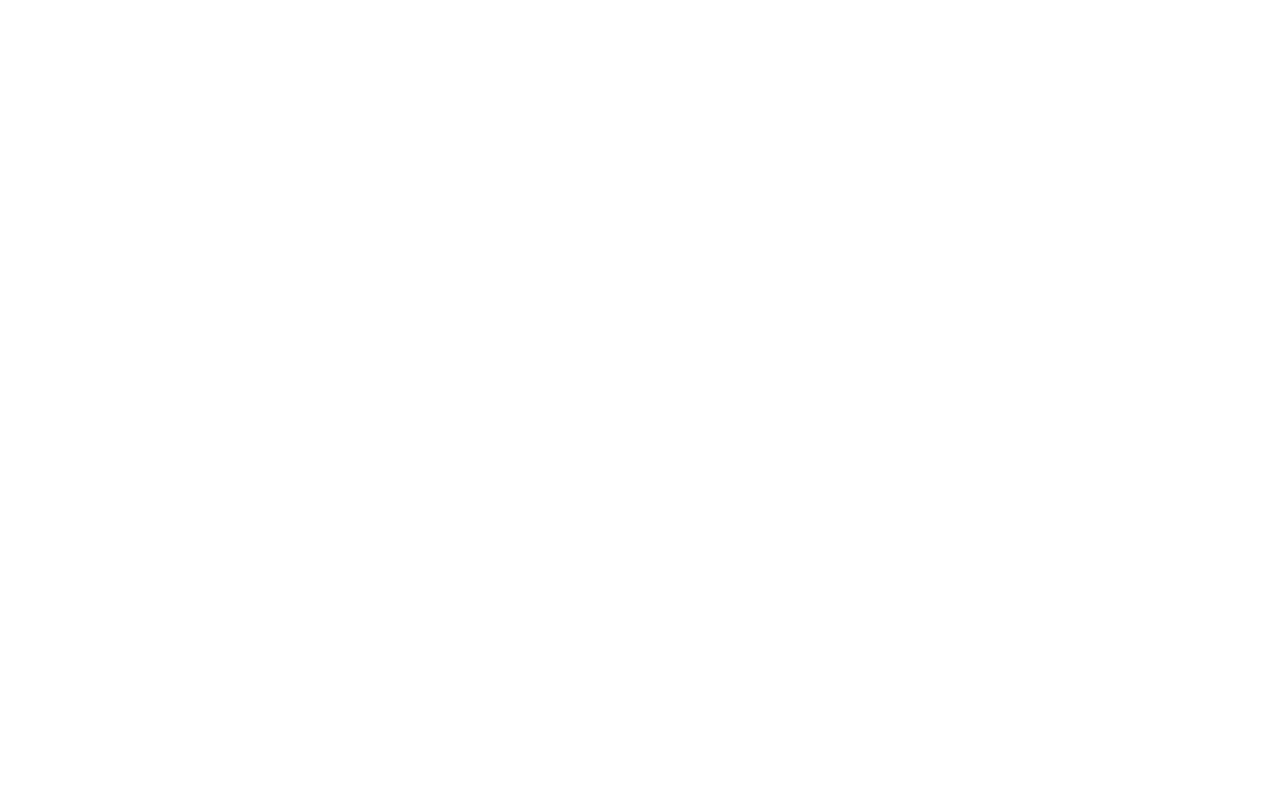
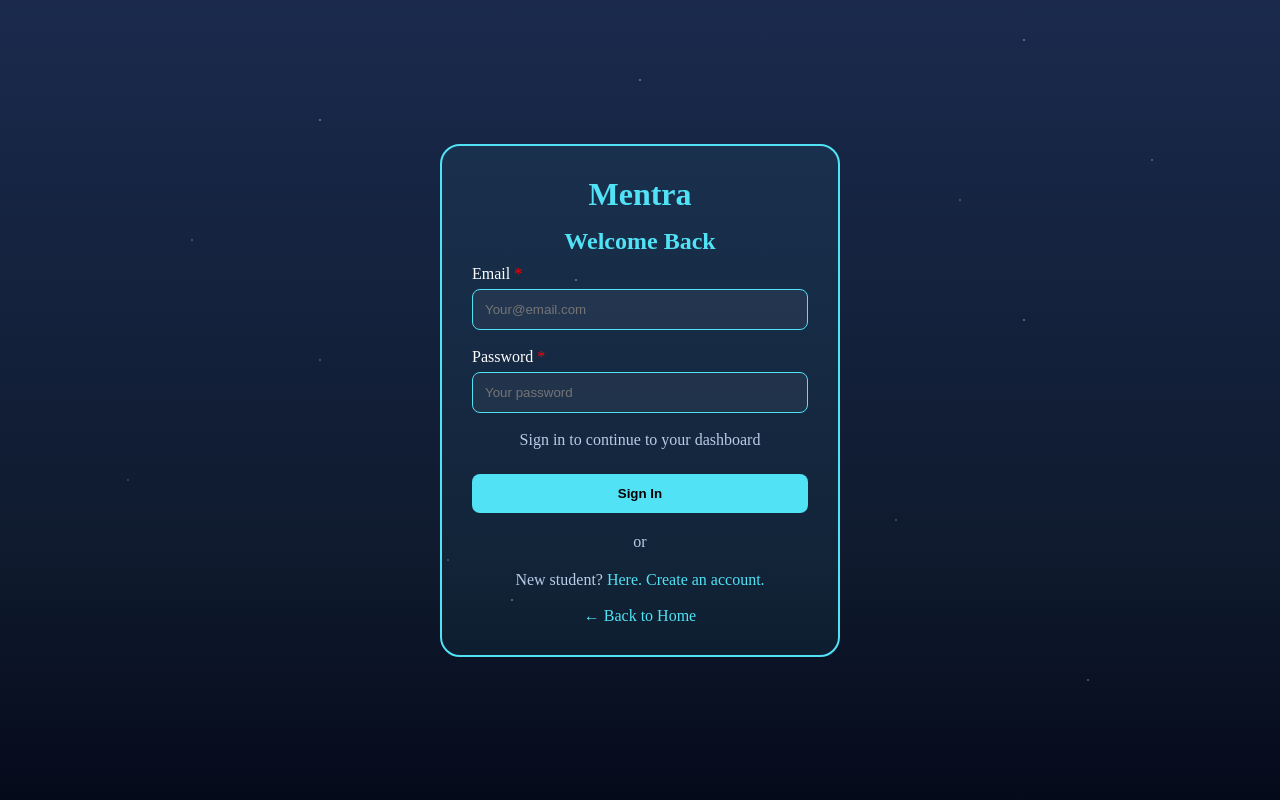
Before and after one commit to AnupWagla/Mentra, a PHP site: page /account/login.php in a window 1280 px wide. Before the commit the page is empty. Run offline with PHP 8.4, Linux system fonts and the light colour scheme.

Commit message:
Update login and index pages

```diff
--- /dev/null
+++ b/account/login.css
@@ -0,0 +1,95 @@
+/* Login Page */
+
+body{
+    display:flex;
+    justify-content:center;
+    align-items:center;
+}
+
+.loginsection{
+    width:400px;
+    background:rgba(81, 226, 245, 0.05);
+    border:2px solid #51e2f5;
+    border-radius:20px;
+    padding:30px;
+}
+
+.login-logo{
+    display:block;
+    text-align:center;
+    text-decoration:none;
+    font-size:32px;
+    font-weight:bold;
+    color:#51e2f5;
+    margin-bottom:15px;
+}
+
+.login-title{
+    text-align:center;
+    color:#51e2f5;
+    margin-bottom:10px;
+}
+.Info{
+    text-align:center;
+    color:#b8cde8;
+    margin-bottom:25px;
+}
+
+.form-group{
+    margin-bottom:18px;
+
+}
+
+.form-label{
+    display:block;
+    margin-bottom:6px;
+    color:white;
+}
+
+.required{
+    color:red;
+}
+
+.form-control{
+    width:100%;
+    padding:12px;
+    border:1px solid #51e2f5;
+    border-radius:8px;
+    background:rgba(255,255,255,0.05);
+    color:white;
+}
+
+.form-control:focus{
+    outline:none;
+    box-shadow:0 0 10px #51e2f5;
+}
+
+.btn-login{
+    width:100%;
+    padding:12px;
+    border:none;
+    border-radius:8px;
+    background:#51e2f5;
+    color:black;
+    font-weight:bold;
+    cursor:pointer;
+    transition:.3s;
+}
+
+.btn-login:hover{
+    box-shadow:0 0 15px #51e2f5;
+}
+
+.Option{
+    text-align:center;
+    margin:20px 0;
+}
+.login-footer{
+    text-align:center;
+    margin-top:20px;
+}
+
+.login-footer a{
+    color:#51e2f5;
+    text-decoration:none;
+}
--- a/account/login.php
+++ b/account/login.php
@@ -4,8 +4,61 @@
     <meta charset="UTF-8">
     <meta name="viewport" content="width=device-width, initial-scale=1.0">
     <title>Login</title>
+<link rel="stylesheet" href="../style.css">
+<link rel="stylesheet" href="login.css">
 </head>
 <body>
 
+<div class="loginsection">
+
+    <a href="/" class="login-logo">Mentra</a>
+
+    <h2 class="login-title">Welcome Back</h2>
+
+     <form id="loginForm">
+
+        <div class="form-group">
+            <label class="form-label"> Email <span class="required"> * </span> </label>
+            <input type="email" id="email" class="form-control" placeholder="Your@email.com" required>
+        </div>
+
+        <div class="form-group">
+            <label class="form-label"> Password <span class="required"> * </span> </label>
+            <input type="password" id="password" class="form-control" placeholder="Your password" required>
+        </div>
+
+            <p class="Info"> Sign in to continue to your dashboard </p>
+
+        <button type="submit" class="btn-login"> Sign In </button>
+     </form>
+
+     <div class="Option">or</div>
+     <div class="login-footer">
+        <p>
+            New student? <a href="register.php">Here. Create an account.</a>
+        </p>
+        <br>
+    <p>
+            <a href="/"> ← Back to Home </a>
+    </p>
+
+</div>
+
+<script>
+document.getElementById("loginForm").addEventListener("submit", function(e){
+e.preventDefault();
+    let email = document.getElementById("email").value.trim();
+    let password = document.getElementById("password").value.trim();
+    let errorMsg = document.getElementById("errorMsg");
+    if(email === "" || password === ""){
+        errorMsg.style.display = "block";
+        errorMsg.textContent = "All fields are required.";
+        return;
+    }
+    errorMsg.style.display = "none";
+    alert("Login Successful!");
+});
+</script>
+
 </body>
 </html>
```
